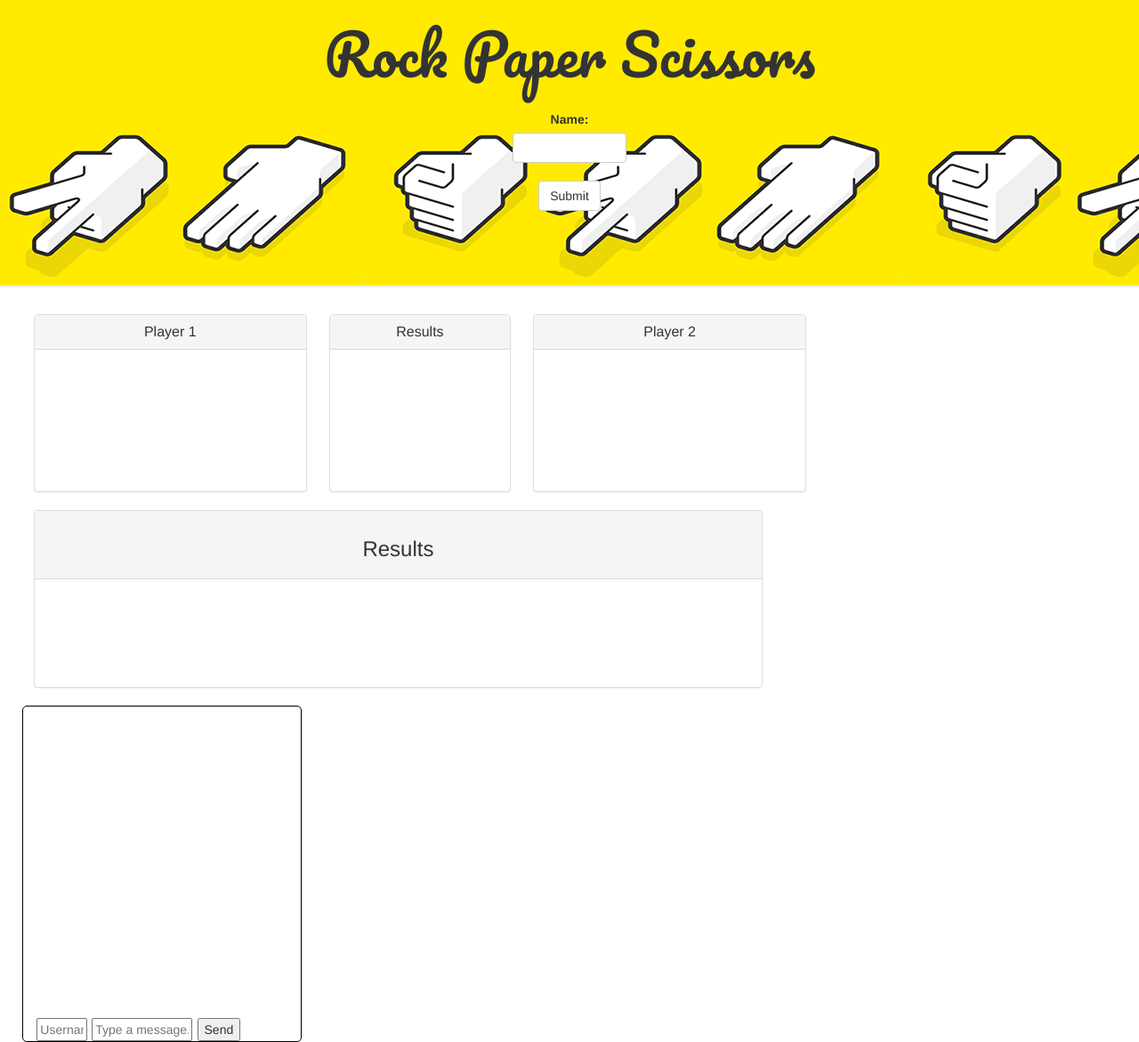
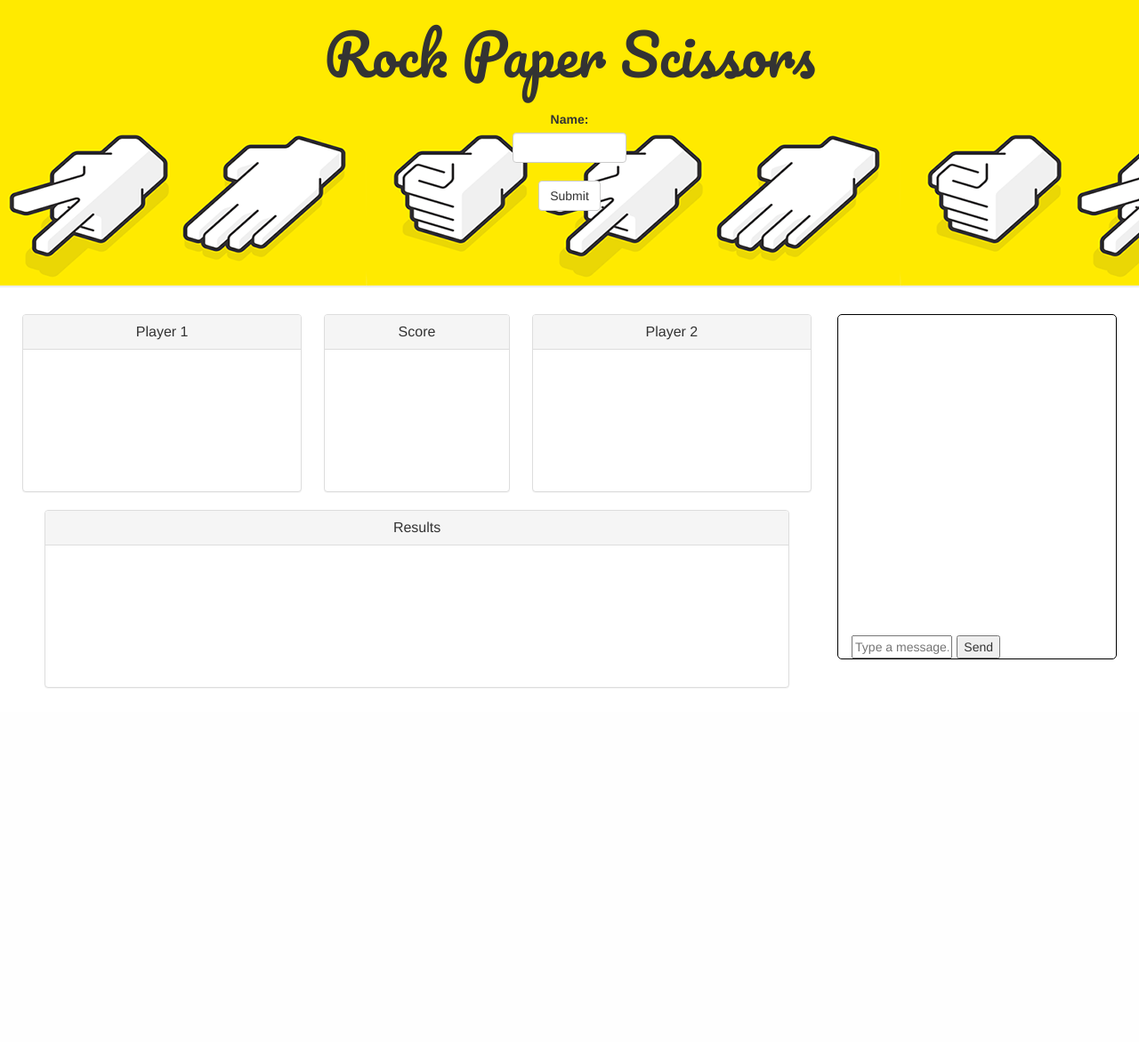
Before and after one commit to PatreekH/RPS-Multiplayer, a PHP site: page / in a window 1280 px wide. Shown: the whole page at 89% size. After the commit the page ends 773 px from the top, so only its background shows below. Run offline with PHP 8.4, Linux system fonts and the light colour scheme; some libraries are stand-ins or nearby versions.

Commit message:
chat box is functional now

```diff
--- a/assets/css/style.css
+++ b/assets/css/style.css
@@ -12,11 +12,25 @@ body{
 	margin-left: 1%;
 	margin-right: 1%;
 	padding: 0px;
+	float: right;
 }
 
-.rowAttr{
+.overAllRowAttr{
 	margin-right: 1%;
 	margin-left: 1%;
+}
+
+.playerRowAttr{
+	margin-right: 1%;
+	margin-left: 1%;
+}
+
+.resultBoxAttr{
+	margin-right: 1%;
+	margin-left: 3%;
+	padding: 0px;
+	max-width: 95%;
+	text-align: center;
 }
 
 .rpsTitle{
@@ -83,12 +97,6 @@ body{
 	margin-left: 2%;
 }
 
-#chatNameInput {
-	width: 20%;
-	float: left;
-	margin-right: 2%;
-}
-
 #messageInput {
 	width: 40%;
 	float: left;
@@ -104,7 +112,7 @@ body{
 
 .messagesWrap {
 	position: relative;
-	min-height: 350px;
+	min-height: 45%;
 }
 
 .messagesWrap:before {
--- a/assets/javascript/app.js
+++ b/assets/javascript/app.js
@@ -1,12 +1,16 @@
 // Rock Paper Scissor Multiplayer by Patrick Hernandez
 
-//H I Ws
+//How it works:
+//---
 
-//show name in result box
+//---
+
+//style cols to fit better
+//style chat box
 //show each choice in result box
 //add timer before result?
-//add chat box
 //show form on disconnect
+//clear chat on both disconnect
 
 // Firebase ref.
 var database = firebase.database();
@@ -40,50 +44,49 @@ scroll.init();
   var nameField = $('#chatNameInput');
   var messageList = $('.messages');
 
-  function addMessage(data) {
-    var username = data.name || 'anonymous';
-    var message = data.text;
+  // Listen for the form submit
+$('.chat').on('submit', function(e) {
 
-    // Create an element
-    var nameElement = $('<strong>').text(username);
-    var messageElement = $('<li>').text(message).prepend(nameElement);
-
-    // Add the message to the DOM
-    messageList.append(messageElement);
-
-    // Scroll to the bottom of the message list
-    messageList[0].scrollTop = messageList[0].scrollHeight;
-  }
-
-  // Listen for the form submit
-  $('.chat').on('submit',function(e) {
-
-    // stops the --> form from <-- lol submitting
+    // Stops the form from submitting
     e.preventDefault();
 
-    // create a message object
+    // Create a message object
     var message = {
-      name : nameField.val(),
+      name : $('#nameinput').val().trim(),
       text : messageField.val()
     }
 
-
-	addMessage(message);
-    // Save Data to firebase
-    //database.push(message);
-
-    // clear message field
-    messageField.val('');
-
-  });
+    // Save data to firebase with unique reference key
+  	var newMessageKey = firebase.database().ref().child('messages').push().key;
+  	var messageUpdates = {};
+  	messageUpdates['/messages/' + newMessageKey] = message;
+  	database.ref().update(messageUpdates);
 
 
-  // Add a callback that is triggered for each chat message
-  // this is kind of like an Ajax request, but they come in via websockets
-  // 10 of them will load on page load, and any future messages will as well
-  //database.limitToLast(10).on('child_added', function (snapshot) {
-    // Get data from returned
-  //});
+    // Clear message field after sending message
+    messageField.val('');
+});
+
+// Pulls data from firebase and runs addMessage
+database.ref("messages").on('child_added', function(snapshot) {
+  addMessage(snapshot.val());
+});
+
+// Adds data from firebase to page
+function addMessage(data) {
+	var username = data.name || 'anonymous';
+	var message = data.text;
+
+	// Create an element
+	var nameElement = $('<strong>').text(username);
+	var messageElement = $('<li>').text(message).prepend(nameElement);
+
+	// Add the message to the DOM
+	messageList.append(messageElement);
+
+	// Scroll to the bottom of the message list
+	messageList[0].scrollTop = messageList[0].scrollHeight;
+}
 
 
 // Global vars
--- a/index.html
+++ b/index.html
@@ -25,9 +25,9 @@
     </form>
 </div>
 
-<div class="row rowAttr">
+<div class="row overAllRowAttr">
 
-<div class="row rowAttr">
+<!-- <div class="row playerRowAttr"> -->
 
     <!-- Player1 Panel -->
       <div class="col-lg-3 boxAttr">
@@ -54,7 +54,7 @@
         <div class="panel panel-default panel">
 
           <div class="panel-heading">
-            <h3 class="panel-title">Results</h3>
+            <h3 class="panel-title">Score</h3>
           </div>
 
           <div class="panel-body result">
@@ -90,22 +90,7 @@
       </div>
 
 
-</div>
-
-<div class="row rowAttr">
-  <div class="col-lg-8 boxAttr">
-      <div class="panel panel-default panel">
-
-        <div class="panel-heading">
-              <h3>Results</h3>
-        </div>
-
-        <div class="panel-body">
-        </div>
-
-      </div>
-  </div>
-</div>
+<!-- </div> -->
 
           <!-- Chat Panel -->
       <div class="col-lg-3 chatBoxAttr">
@@ -115,12 +100,26 @@
         </div>
 
         <form action="" class="chat">
-          <input type='text' id='chatNameInput' placeholder='Username' required maxlength=10>
           <input type='text' id='messageInput'  placeholder='Type a message...' required maxlength=140>
           <input type="submit" id='sendButton' value="Send">
         </form>
         </div>
       </div>
+
+      <!-- <div class="row resultsRowAttr"> -->
+  <div class="col-lg-8 resultBoxAttr">
+      <div class="panel panel-default panel">
+
+        <div class="panel-heading">
+              <h3 class="panel-title">Results</h3>
+        </div>
+
+        <div class="panel-body">
+        </div>
+
+      </div>
+  </div>
+<!-- </div> -->
 
 
 </div>
```
